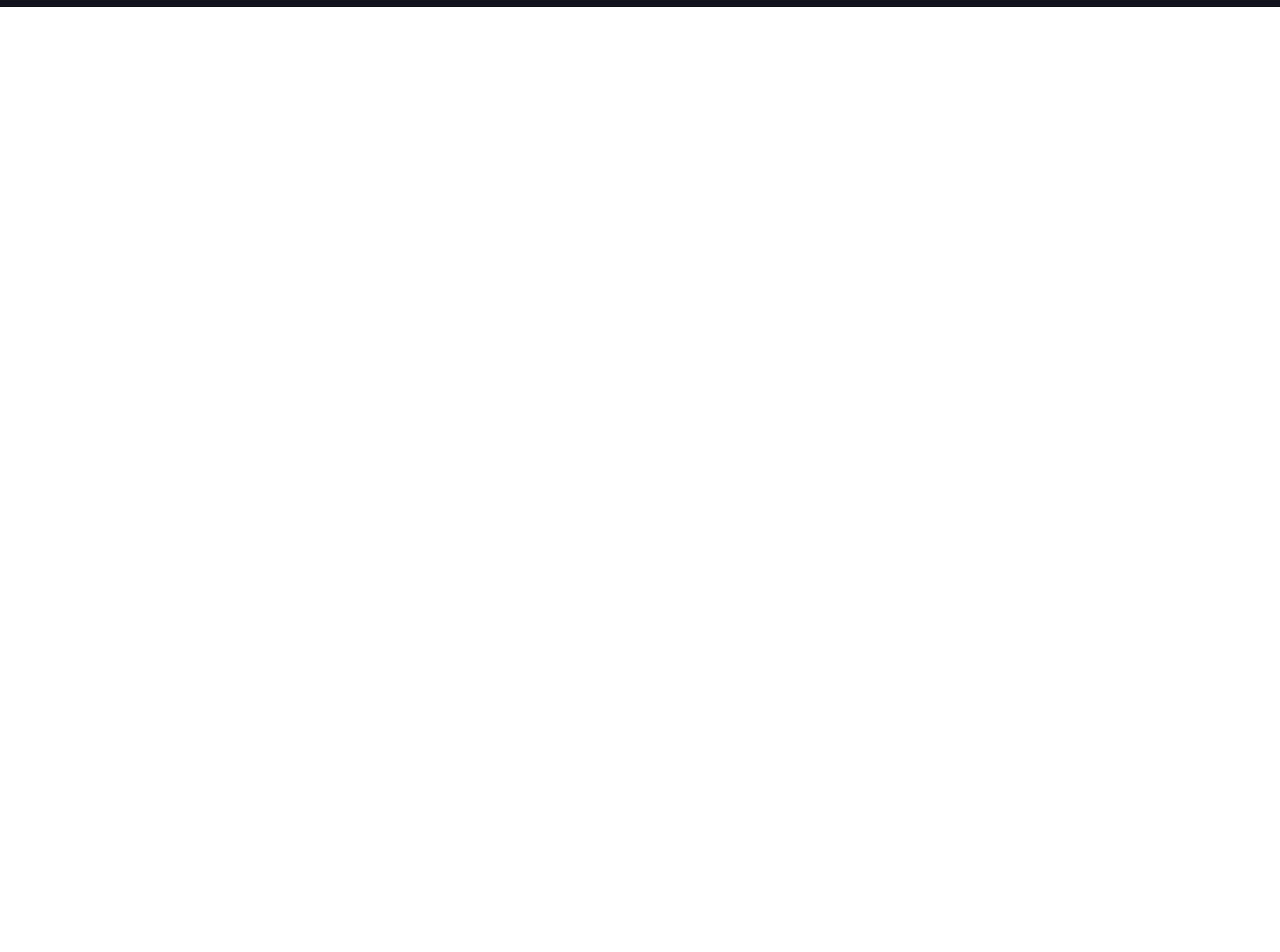
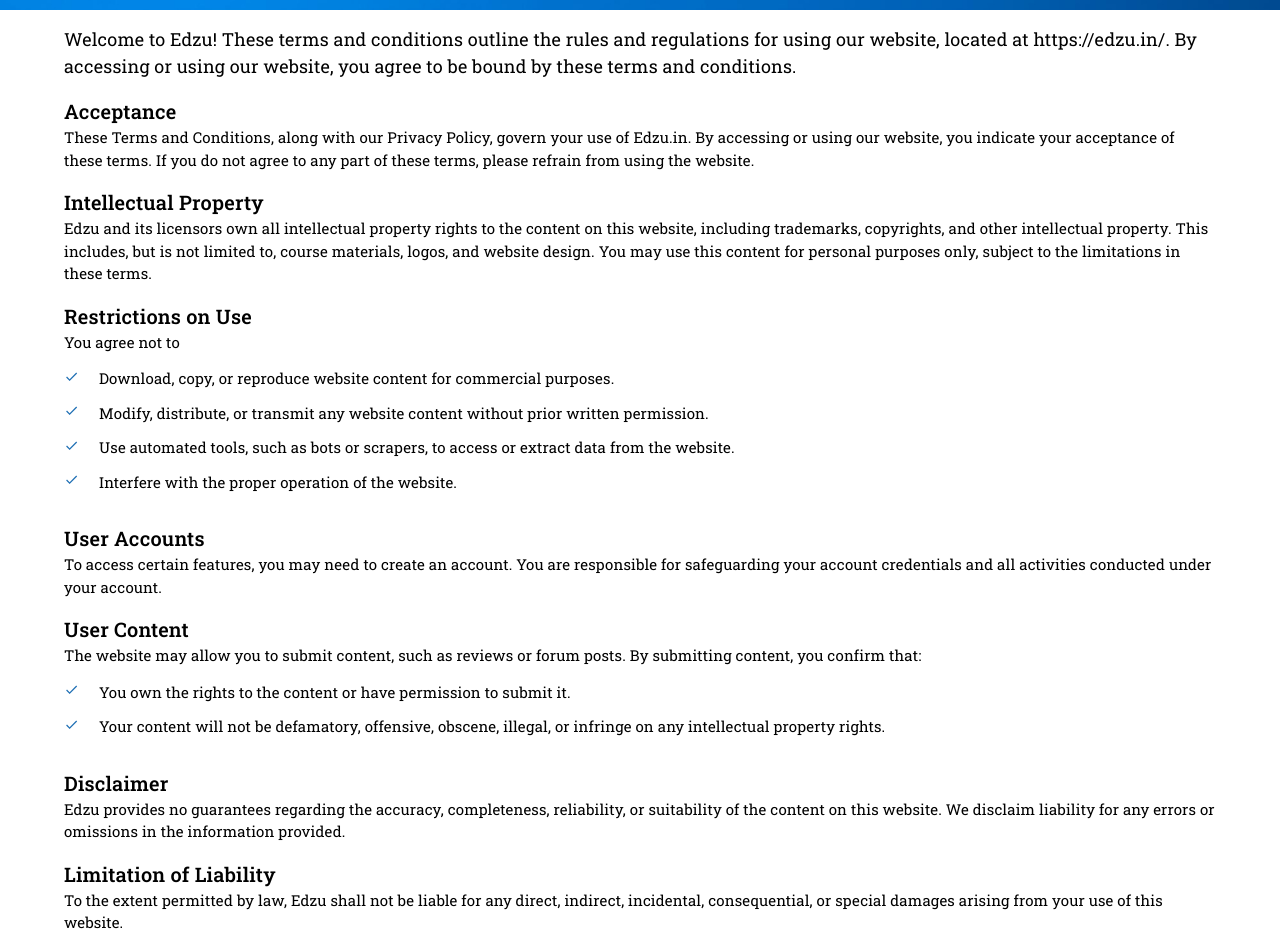
Before and after one commit to Kunal5200/edzu, a Next.js app: page /terms-conditions in a window 1280 px wide. Shown: the part 340-1292 px from the top of the page. Before the commit the page ends 800 px from the top, so only its background shows below. Built offline with nearby package versions, Linux system fonts and the light colour scheme.

Commit message:
final draft

```diff
--- a/src/assest/data.ts
+++ b/src/assest/data.ts
@@ -201,10 +201,12 @@
         },
         {
           label: "Refund Policy",
+          url: "/refund-policy",
         },
 
         {
           label: "Terms and Conditions",
+          url: "/terms-conditions",
         },
       ],
     },
--- /dev/null
+++ b/src/assest/terms.ts
@@ -0,0 +1,80 @@
+import { TermsProps } from "@/utils/types";
+
+export const TERMS: TermsProps[]  = [
+  {
+    heading: "Acceptance",
+    descriptions:
+      "These Terms and Conditions, along with our Privacy Policy, govern your use of Edzu.in. By accessing or using our website, you indicate your acceptance of these terms. If you do not agree to any part of these terms, please refrain from using the website.",
+  },
+  {
+    heading: " Intellectual Property",
+    descriptions:
+      "Edzu and its licensors own all intellectual property rights to the content on this website, including trademarks, copyrights, and other intellectual property. This includes, but is not limited to, course materials, logos, and website design. You may use this content for personal purposes only, subject to the limitations in these terms.",
+  },
+  {
+    heading: "Restrictions on Use",
+    descriptions: "You agree not to",
+    list: [
+      {
+        label:
+          "Download, copy, or reproduce website content for commercial purposes.",
+      },
+      {
+        label:
+          "Modify, distribute, or transmit any website content without prior written permission.",
+      },
+      {
+        label:
+          "Use automated tools, such as bots or scrapers, to access or extract data from the website.",
+      },
+      {
+        label: "Interfere with the proper operation of the website.",
+      },
+    ],
+  },
+  {
+    heading: "User Accounts",
+    descriptions:
+      "To access certain features, you may need to create an account. You are responsible for safeguarding your account credentials and all activities conducted under your account.",
+  },
+  {
+    heading: "User Content",
+    descriptions:
+      "The website may allow you to submit content, such as reviews or forum posts. By submitting content, you confirm that:",
+    list: [
+      {
+        label:
+          "You own the rights to the content or have permission to submit it.",
+      },
+      {
+        label:
+          "Your content will not be defamatory, offensive, obscene, illegal, or infringe on any intellectual property rights.",
+      },
+    ],
+  },
+  {
+    heading: "Disclaimer",
+    descriptions:
+      "Edzu provides no guarantees regarding the accuracy, completeness, reliability, or suitability of the content on this website. We disclaim liability for any errors or omissions in the information provided.",
+  },
+  {
+    heading: " Limitation of Liability",
+    descriptions:
+      "To the extent permitted by law, Edzu shall not be liable for any direct, indirect, incidental, consequential, or special damages arising from your use of this website.",
+  },
+  {
+    heading: "Termination",
+    descriptions:
+      "We reserve the right to terminate your access to the website at any time without notice if you violate these Terms and Conditions.",
+  },
+  {
+    heading: " Changes to Terms and Conditions",
+    descriptions:
+      "We may update these Terms and Conditions without prior notice. Please review them periodically to stay informed of any changes.",
+  },
+  {
+    heading: "Governing Law",
+    descriptions:
+      "These Terms and Conditions are governed by and construed in accordance with the laws of India.",
+  },
+];
--- a/src/pages/terms-conditions.tsx
+++ b/src/pages/terms-conditions.tsx
@@ -1,9 +1,37 @@
-import React from 'react'
-
+import CustomBanner from "@/component/customBanner";
+import React from "react";
+import banner from "@/banner/refund-policy.jpg";
+import { Box, Container, Typography } from "@mui/material";
+import { roboto } from "@/utils/fonts";
+import { TERMS } from "@/assest/terms";
+import CustomList from "@/component/customList";
 const TermsConditions = () => {
   return (
-    <div>TermsConditions</div>
-  )
-}
+    <div>
+      <CustomBanner heading="Terms and Conditions" img={banner.src} />
+      <Box sx={{ mt: 2, mb: 2 }}>
+        <Container>
+          <Typography sx={{ fontSize: 18, fontFamily: roboto.style }}>
+            Welcome to Edzu! These terms and conditions outline the rules and
+            regulations for using our website, located at https://edzu.in/. By
+            accessing or using our website, you agree to be bound by these terms
+            and conditions.
+          </Typography>
+          {TERMS.map((val, i) => (
+            <Box key={i} mt={2}>
+              <Typography
+                sx={{ fontSize: 20, fontFamily: roboto.style, fontWeight: 550 }}
+              >
+                {val.heading}
+              </Typography>
+              <Typography sx={{ fontSize: 15 }}>{val.descriptions}</Typography>
+              {val.list && <CustomList data={val?.list} fontWeight={true} />}
+            </Box>
+          ))}
+        </Container>
+      </Box>
+    </div>
+  );
+};
 
-export default TermsConditions
+export default TermsConditions;
--- a/src/utils/types.ts
+++ b/src/utils/types.ts
@@ -105,3 +105,9 @@
   img: StaticImageData;
   label: string;
 }
+
+export interface TermsProps {
+  heading: string;
+  descriptions: string;
+  list?: LIST[] | undefined;
+}
```
Also changed, not shown: src/assest/refundPolicy.ts (added, +31 -0 lines), src/pages/refund-policy.tsx (+41 -2 lines), public/images/banner/refund-policy.jpg (added).
